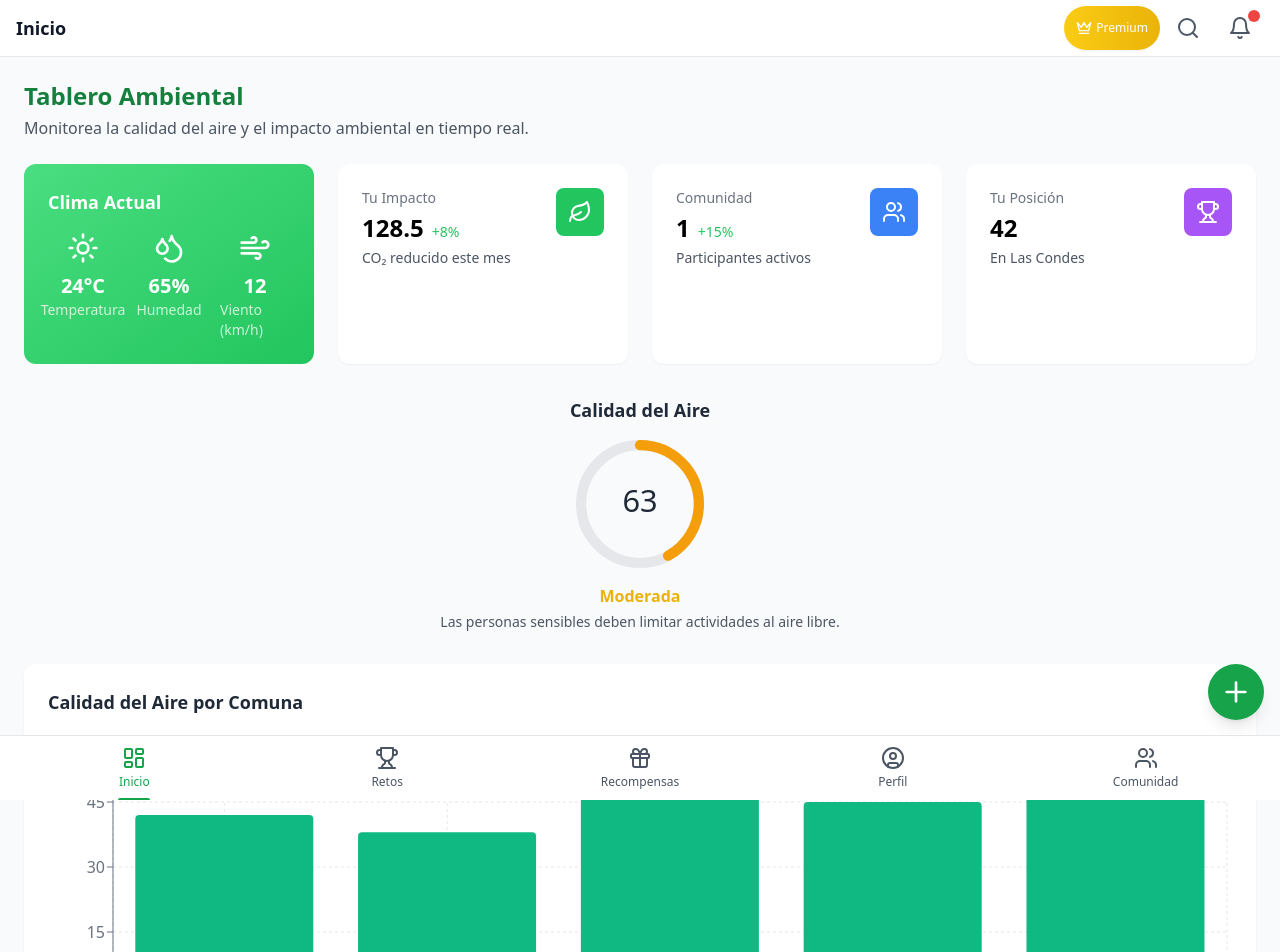
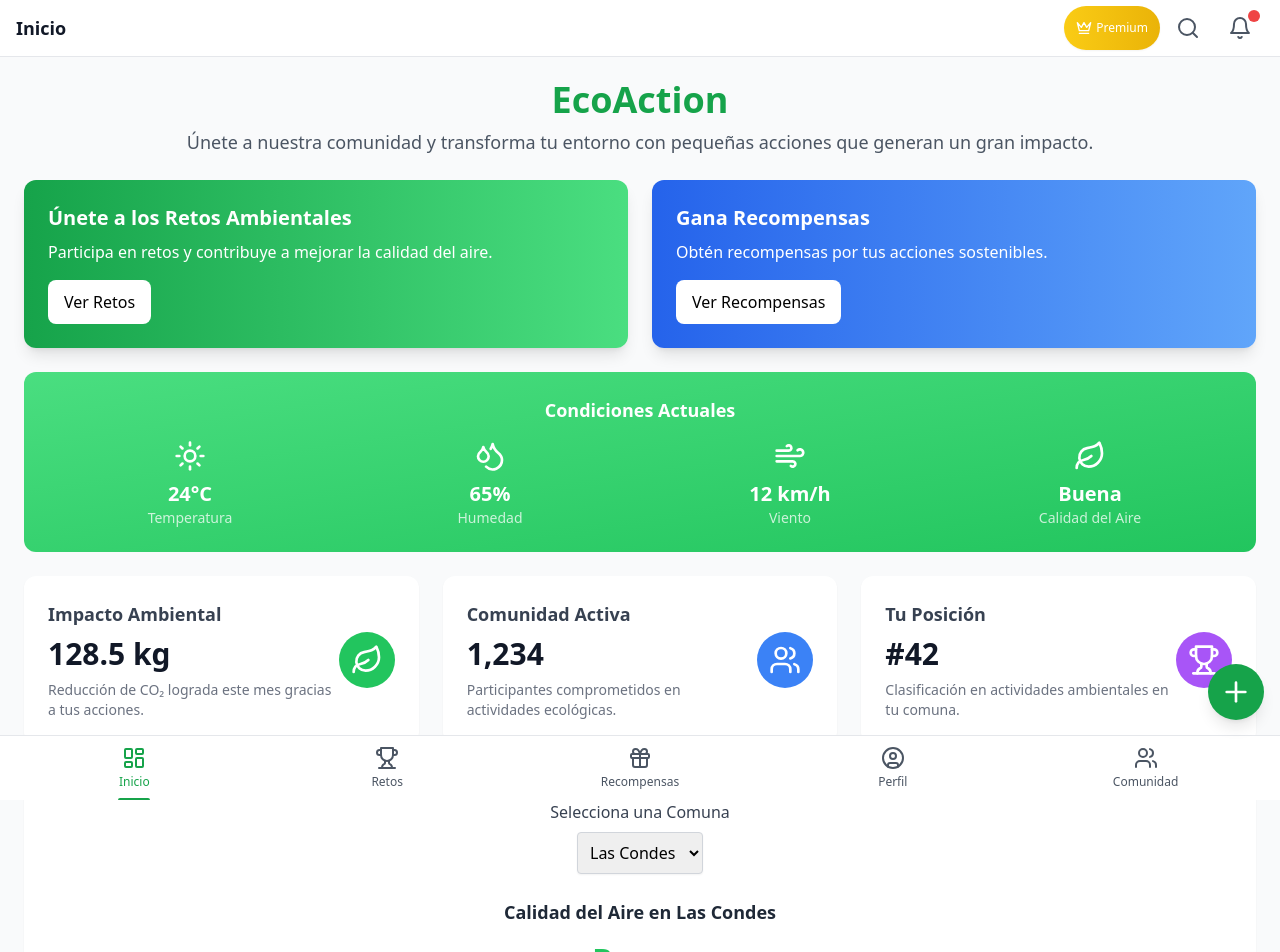
Before and after one commit to MargonDiego/Aplicaic-ninnovacion, a React (Vite) app: page / in a window 1280 px wide. Shown: the top 952 px of the page. Built offline with nearby package versions, Linux system fonts and the light colour scheme.

Commit message:
NuevoDashBoard

```diff
--- a/src/components/Dashboard.tsx
+++ b/src/components/Dashboard.tsx
@@ -1,85 +1,65 @@
-import React from 'react';
+import React, { useState } from 'react';
 import { motion } from 'framer-motion';
-import CountUp from 'react-countup';
+import { Leaf, Sun, Droplets, Wind, Trophy, Users } from 'lucide-react';
 import { CircularProgressbar, buildStyles } from 'react-circular-progressbar';
 import 'react-circular-progressbar/dist/styles.css';
 import {
-  AreaChart,
-  Area,
+  BarChart,
+  Bar,
+  CartesianGrid,
   XAxis,
   YAxis,
-  CartesianGrid,
   Tooltip,
   ResponsiveContainer,
-  BarChart,
-  Bar,
 } from 'recharts';
-import {
-  AlertTriangle,
-  Leaf,
-  Users,
-  Trophy,
-  Wind,
-  Droplets,
-  Sun,
-} from 'lucide-react';
-
-const pollutionData = [
-  { time: '00:00', PM25: 45, NO2: 30 },
-  { time: '04:00', PM25: 38, NO2: 25 },
-  { time: '08:00', PM25: 52, NO2: 35 },
-  { time: '12:00', PM25: 63, NO2: 45 },
-  { time: '16:00', PM25: 58, NO2: 40 },
-  { time: '20:00', PM25: 48, NO2: 32 },
-];
 
 const communeData = [
-  { name: 'Las Condes', value: 42, target: 35 },
-  { name: 'Providencia', value: 38, target: 35 },
-  { name: 'Santiago', value: 55, target: 35 },
-  { name: 'Ñuñoa', value: 45, target: 35 },
-  { name: 'La Florida', value: 50, target: 35 },
+  { name: 'Las Condes', value: 42, quality: 'Buena' },
+  { name: 'Providencia', value: 38, quality: 'Buena' },
+  { name: 'Santiago', value: 55, quality: 'Regular' },
+  { name: 'Ñuñoa', value: 45, quality: 'Regular' },
+  { name: 'La Florida', value: 70, quality: 'Mala' },
 ];
 
 const weatherData = {
   temperature: 24,
   humidity: 65,
   windSpeed: 12,
+  airQuality: 'Buena',
 };
 
-const StatCard = ({
-  icon: Icon,
-  title,
-  value,
-  description,
-  color,
-  percentage,
-}: any) => (
+const Banner = ({ title, description, buttonText, gradient }: any) => (
   <motion.div
-    initial={{ opacity: 0, y: 20 }}
+    initial={{ opacity: 0, y: -20 }}
     animate={{ opacity: 1, y: 0 }}
+    transition={{ duration: 0.7 }}
+    className={`rounded-xl p-6 shadow-lg bg-gradient-to-r ${gradient} text-white`}
+  >
+    <h3 className="text-xl font-bold">{title}</h3>
+    <p className="mt-2">{description}</p>
+    <button className="mt-4 bg-white text-black px-4 py-2 rounded-lg hover:bg-gray-200 transition">
+      {buttonText}
+    </button>
+  </motion.div>
+);
+
+const StatCard = ({ icon: Icon, title, value, description, color }: any) => (
+  <motion.div
+    initial={{ opacity: 0, scale: 0.9 }}
+    animate={{ opacity: 1, scale: 1 }}
     transition={{ duration: 0.5 }}
     className="bg-white rounded-xl p-6 shadow-sm hover:shadow-md transition-all"
   >
-    <div className="flex items-start justify-between">
+    <div className="flex items-center justify-between">
       <div>
-        <p className="text-gray-500 text-sm">{title}</p>
-        <div className="flex items-baseline mt-1">
-          <CountUp
-            end={parseFloat(value)}
-            duration={2}
-            separator=","
-            decimals={value.toString().includes('.') ? 1 : 0}
-            className="text-2xl font-bold"
-          />
-          {percentage && (
-            <span className="ml-2 text-sm text-green-500">+{percentage}%</span>
-          )}
+        <p className="text-lg font-semibold text-gray-700">{title}</p>
+        <div className="flex items-baseline mt-2">
+          <span className="text-3xl font-bold text-gray-900">{value}</span>
         </div>
-        <p className="text-gray-600 text-sm mt-1">{description}</p>
+        <p className="text-sm text-gray-500 mt-2">{description}</p>
       </div>
-      <div className={`p-3 rounded-lg ${color}`}>
-        <Icon className="h-6 w-6 text-white" />
+      <div className={`p-3 rounded-full ${color}`}>
+        <Icon className="text-white h-8 w-8" />
       </div>
     </div>
   </motion.div>
@@ -103,8 +83,8 @@ const AQIGauge = ({ value }: { value: number }) => (
 
 const WeatherWidget = ({ data }: { data: typeof weatherData }) => (
   <div className="bg-gradient-to-br from-green-400 to-green-500 p-6 rounded-xl text-white">
-    <h3 className="font-semibold mb-4 text-lg">Clima Actual</h3>
-    <div className="grid grid-cols-3 gap-4">
+    <h3 className="font-semibold mb-4 text-lg text-center">Condiciones Actuales</h3>
+    <div className="grid grid-cols-2 md:grid-cols-4 gap-4">
       <div className="flex flex-col items-center">
         <Sun className="h-8 w-8 mb-2" />
         <span className="text-xl font-bold">{data.temperature}°C</span>
@@ -117,94 +97,166 @@ const WeatherWidget = ({ data }: { data: typeof weatherData }) => (
       </div>
       <div className="flex flex-col items-center">
         <Wind className="h-8 w-8 mb-2" />
-        <span className="text-xl font-bold">{data.windSpeed}</span>
-        <span className="text-sm opacity-75">Viento (km/h)</span>
+        <span className="text-xl font-bold">{data.windSpeed} km/h</span>
+        <span className="text-sm opacity-75">Viento</span>
+      </div>
+      <div className="flex flex-col items-center">
+        <Leaf className="h-8 w-8 mb-2" />
+        <span className="text-xl font-bold">{data.airQuality}</span>
+        <span className="text-sm opacity-75">Calidad del Aire</span>
       </div>
     </div>
   </div>
 );
 
+const CommuneSelector = ({
+  communes,
+  onSelect,
+}: {
+  communes: { name: string; value: number; quality: string }[];
+  onSelect: (commune: { name: string; value: number; quality: string }) => void;
+}) => (
+  <div className="flex flex-col items-center">
+    <label htmlFor="commune-selector" className="text-gray-700 font-medium mb-2">
+      Selecciona una Comuna
+    </label>
+    <select
+      id="commune-selector"
+      onChange={(e) =>
+        onSelect(
+          communes.find((c) => c.name === e.target.value) || communes[0]
+        )
+      }
+      className="p-2 rounded border border-gray-300 shadow-sm focus:outline-none focus:ring focus:ring-green-500"
+    >
+      {communes.map((commune) => (
+        <option key={commune.name} value={commune.name}>
+          {commune.name}
+        </option>
+      ))}
+    </select>
+  </div>
+);
+
+const CommuneAirQuality = ({
+  selectedCommune,
+}: {
+  selectedCommune: { name: string; value: number; quality: string };
+}) => {
+  const getColor = (quality: string) => {
+    switch (quality) {
+      case 'Buena':
+        return 'text-green-500';
+      case 'Regular':
+        return 'text-yellow-500';
+      case 'Mala':
+        return 'text-red-500';
+      default:
+        return 'text-gray-500';
+    }
+  };
+
+  return (
+    <div className="text-center mt-6">
+      <h3 className="text-lg font-bold text-gray-800">
+        Calidad del Aire en {selectedCommune.name}
+      </h3>
+      <p
+        className={`text-3xl font-bold mt-4 ${getColor(
+          selectedCommune.quality
+        )}`}
+      >
+        {selectedCommune.quality}
+      </p>
+      <p className="text-gray-600 mt-2">
+        Nivel de contaminación: {selectedCommune.value} µg/m³
+      </p>
+    </div>
+  );
+};
+
+
 export const Dashboard = () => {
+  const [selectedCommune, setSelectedCommune] = useState(communeData[0]);
+
   return (
     <div className="p-6 bg-gray-50 min-h-screen">
-      <motion.div
-        initial={{ opacity: 0, y: -20 }}
-        animate={{ opacity: 1, y: 0 }}
-        transition={{ duration: 0.5 }}
-      >
-        <h1 className="text-2xl font-bold text-green-700">Tablero Ambiental</h1>
-        <p className="text-gray-600 mt-1">
-          Monitorea la calidad del aire y el impacto ambiental en tiempo real.
-        </p>
-      </motion.div>
+      {/* Título principal */}
+      <div className="text-center mb-6">
+        <motion.h1
+          initial={{ opacity: 0, y: -20 }}
+          animate={{ opacity: 1, y: 0 }}
+          transition={{ duration: 0.7 }}
+          className="text-4xl font-bold text-green-600"
+        >
+          EcoAction
+        </motion.h1>
+        <motion.p
+          initial={{ opacity: 0, y: -20 }}
+          animate={{ opacity: 1, y: 0 }}
+          transition={{ duration: 0.8, delay: 0.3 }}
+          className="text-gray-600 mt-2 text-lg"
+        >
+          Únete a nuestra comunidad y transforma tu entorno
+          con pequeñas acciones que generan un gran impacto.
+        </motion.p>
+      </div>
 
-      {/* Sección superior con clima y estadísticas */}
-      <div className="grid grid-cols-1 md:grid-cols-2 lg:grid-cols-4 gap-6 mt-6">
+      {/* Banners */}
+      <div className="grid grid-cols-1 md:grid-cols-2 gap-6">
+        <Banner
+          title="Únete a los Retos Ambientales"
+          description="Participa en retos y contribuye a mejorar la calidad del aire."
+          buttonText="Ver Retos"
+          gradient="from-green-600 to-green-400"
+          backgroundImage="https://source.unsplash.com/600x400/?nature,forest"
+        />
+        <Banner
+          title="Gana Recompensas"
+          description="Obtén recompensas por tus acciones sostenibles."
+          buttonText="Ver Recompensas"
+          gradient="from-blue-600 to-blue-400"
+          backgroundImage="https://source.unsplash.com/600x400/?nature,forest"
+        />
+      </div>
+
+      {/* Widget de clima */}
+      <div className="mt-6">
         <WeatherWidget data={weatherData} />
+      </div>
+
+      {/* Indicadores */}
+      <div className="grid grid-cols-1 md:grid-cols-2 lg:grid-cols-3 gap-6 mt-6">
         <StatCard
           icon={Leaf}
-          title="Tu Impacto"
-          value="128.5"
-          description="CO₂ reducido este mes"
+          title="Impacto Ambiental"
+          value="128.5 kg"
+          description="Reducción de CO₂ lograda este mes gracias a tus acciones."
           color="bg-green-500"
-          percentage="8"
         />
         <StatCard
           icon={Users}
-          title="Comunidad"
+          title="Comunidad Activa"
           value="1,234"
-          description="Participantes activos"
+          description="Participantes comprometidos en actividades ecológicas."
           color="bg-blue-500"
-          percentage="15"
         />
         <StatCard
           icon={Trophy}
           title="Tu Posición"
-          value="42"
-          description="En Las Condes"
+          value="#42"
+          description="Clasificación en actividades ambientales en tu comuna."
           color="bg-purple-500"
         />
       </div>
 
-      {/* Indicador de calidad del aire */}
-      <div className="mt-8">
-        <div className="text-center">
-          <h2 className="text-lg font-bold text-gray-800">Calidad del Aire</h2>
-        </div>
-        <div className="flex justify-center items-center mt-4">
-          <AQIGauge value={63} />
-        </div>
-        <div className="text-center mt-4">
-          <p className="text-yellow-500 font-semibold">Moderada</p>
-          <p className="text-sm text-gray-600 mt-1">
-            Las personas sensibles deben limitar actividades al aire libre.
-          </p>
-        </div>
-      </div>
-
-      {/* Gráfico de calidad por comuna */}
+      {/* Selector y calidad del aire */}
       <div className="mt-8 bg-white p-6 rounded-xl shadow-sm">
-        <h2 className="text-lg font-semibold mb-4 text-gray-800">
-          Calidad del Aire por Comuna
-        </h2>
-        <div className="h-[300px]">
-          <ResponsiveContainer width="100%" height="100%">
-            <BarChart data={communeData}>
-              <CartesianGrid strokeDasharray="3 3" stroke="#E5E7EB" />
-              <XAxis dataKey="name" stroke="#6B7280" />
-              <YAxis stroke="#6B7280" />
-              <Tooltip
-                contentStyle={{
-                  backgroundColor: '#FFF',
-                  border: 'none',
-                  borderRadius: '8px',
-                  boxShadow: '0 2px 8px rgba(0,0,0,0.15)',
-                }}
-              />
-              <Bar dataKey="value" fill="#10B981" radius={[4, 4, 0, 0]} />
-            </BarChart>
-          </ResponsiveContainer>
-        </div>
+        <CommuneSelector
+          communes={communeData}
+          onSelect={(commune) => setSelectedCommune(commune)}
+        />
+        <CommuneAirQuality selectedCommune={selectedCommune} />
       </div>
     </div>
   );
```
